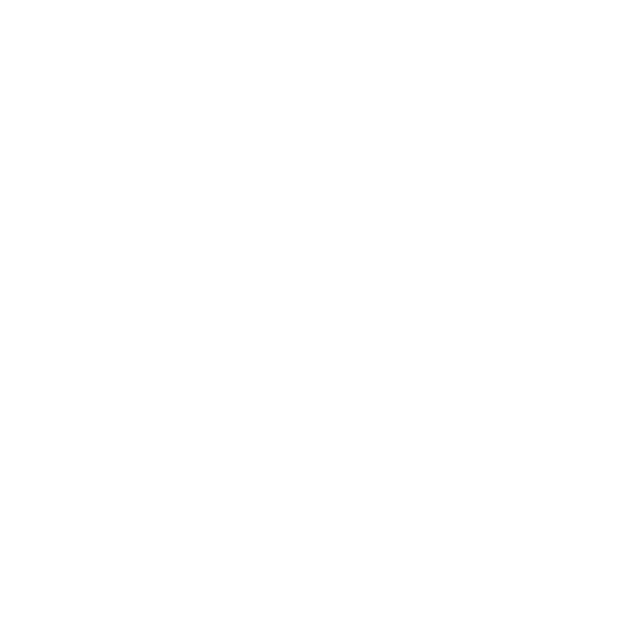
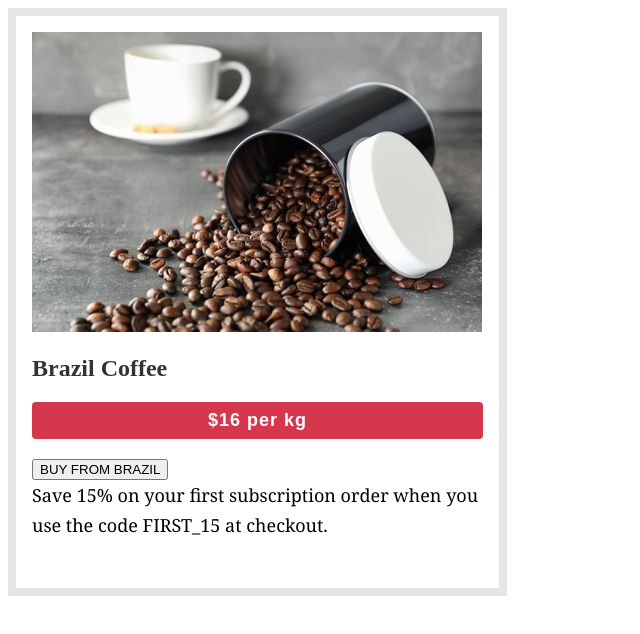
Before and after one commit to arewezaetoime/HTML-CSS-Basics, a plain HTML site: page 4_Box_Model_and_Position/Exercise/06.Box-Model-and-Position-Exercise-Resources/03_Brazil-Coffee/brazil-coffee.html in a window 1280 px wide. Shown: the whole page, without its empty margins (0-640 px from the left). Drawn offline with Linux system fonts and the light colour scheme.

Commit message:
additional commit labs

```diff
--- a/4_Box_Model_and_Position/Exercise/06.Box-Model-and-Position-Exercise-Resources/03_Brazil-Coffee/brazil-coffee.html
+++ b/4_Box_Model_and_Position/Exercise/06.Box-Model-and-Position-Exercise-Resources/03_Brazil-Coffee/brazil-coffee.html
@@ -0,0 +1,18 @@
+<!DOCTYPE html>
+<html lang="en">
+<head>
+    <meta charset="UTF-8">
+    <meta name="viewport" content="width=device-width, initial-scale=1.0">
+    <title>Brazil Coffee</title>
+    <link rel="stylesheet" href="styles.css">
+</head>
+<body>
+    <section>
+        <img src="coffee.jpg">
+        <h2>Brazil Coffee</h2>
+        <div>$16 per kg</div>
+        <button>BUY FROM BRAZIL</button>
+        <p>Save 15% on your first subscription order when you use the code FIRST_15 at checkout.</p>
+    </section>
+</body>
+</html>
--- /dev/null
+++ b/4_Box_Model_and_Position/Exercise/06.Box-Model-and-Position-Exercise-Resources/03_Brazil-Coffee/styles.css
@@ -0,0 +1,35 @@
+section {
+    border: 8px solid #e6e6e6;
+    padding: 16px;
+    width: 451px;
+    height: 540px;
+}
+
+h2 {
+    font-family: Merriweather, serif;
+    font-weight: 700;
+    margin: 1.2rem 0;
+    color: rgb(51, 51, 51);
+}
+
+div {
+    font-weight: 600;
+    font-family: 'Work Sans', sans-serif;
+    font-weight: 600;
+    font-size: 18px;
+    border-radius: 4px;
+    background-color: #d5384d;
+    color: #fff;
+    letter-spacing: 1px;
+    text-align: center;
+    padding: 8px 16px;
+    margin-top: 20px;
+    margin-bottom: 20px;
+}
+
+p {
+    font-family: Georgia, 'Times New Roman', Times, serif;
+    font-size: 18px;
+    line-height: 30px;
+    margin-top: 0;
+}
--- a/4_Box_Model_and_Position/Exercise/06.Box-Model-and-Position-Exercise-Resources/04_Article/styles.css
+++ b/4_Box_Model_and_Position/Exercise/06.Box-Model-and-Position-Exercise-Resources/04_Article/styles.css
@@ -1 +1,18 @@
-/* TODO: style the html */
+main {
+    width: 900px;
+    height: 140px;
+}
+
+img {
+    border-right: 1px solid #d1d1d1;
+    float: left;
+    margin-right: 19px;
+    padding-right: 19px;
+}
+
+p {
+    font-size: 20px;
+    line-height: 30px;
+    color: #2e2e2e;
+    text-align: justify;
+}
--- a/4_Box_Model_and_Position/Exercise/06.Box-Model-and-Position-Exercise-Resources/05_Blog-Article/styles.css
+++ b/4_Box_Model_and_Position/Exercise/06.Box-Model-and-Position-Exercise-Resources/05_Blog-Article/styles.css
@@ -1 +1,37 @@
-/* TODO: style the html */
+body {
+    background-color: #02475e;
+}
+
+article h2 {
+    font-size: 36px;
+    color: #fefecc;
+    margin: 12px;
+    text-align: center;
+}
+
+article p {
+    color: #eee;
+    font-family: Arial, sans-serif;
+    line-height: 24px;
+    padding: 10px;
+    text-indent: 30px;
+}
+
+article div {
+    margin-bottom: 30px;
+    border-top: 2px solid #fff;
+    position: relative;
+    top: 20px
+}
+
+article span {
+    width: 120px;
+    font-size: 14px;
+    text-align: center;
+    padding: 3px 5px;
+    margin: 0 auto;
+    background-color: #fff;
+    display: block;
+    position: relative;
+    top: -11px;
+}
```
